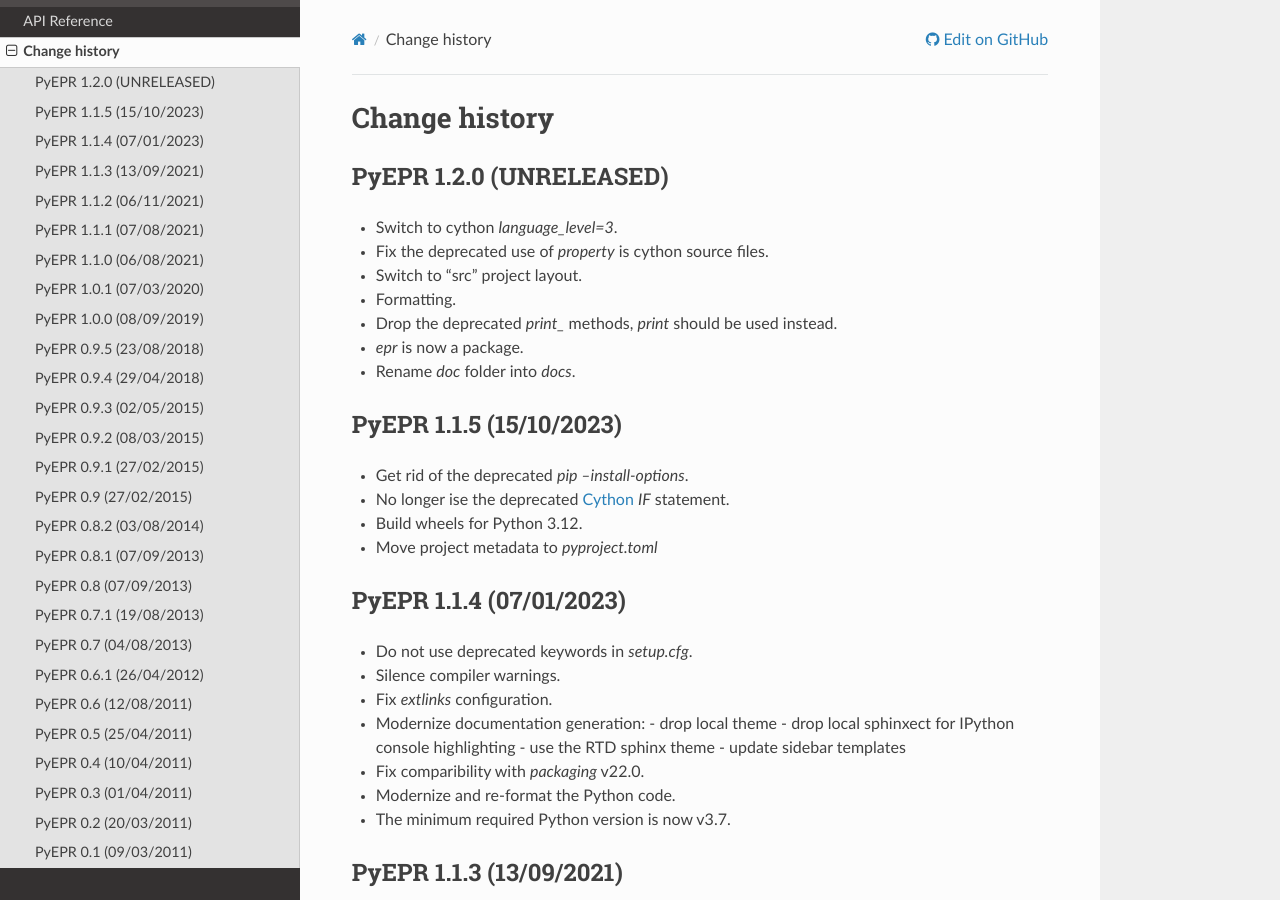
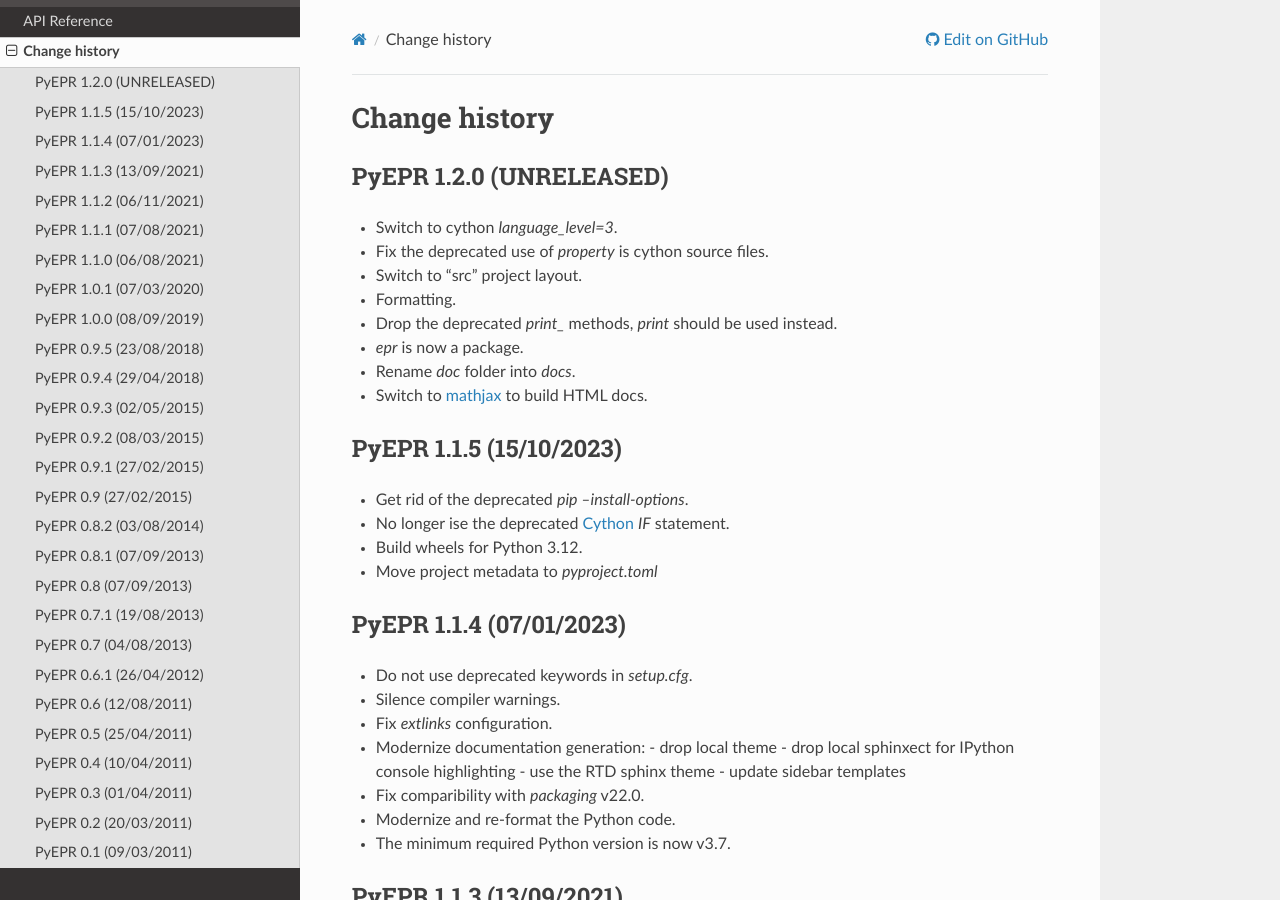
Before and after one commit to avalentino/pyepr, a Sphinx documentation site: the page built from docs/NEWS.rst, in a window 1280 px wide and 900 px high. Built offline with Sphinx 7.4.7 and the Read the Docs theme 3.1.0, drawn with Linux system fonts in a browser that asks for light colours; formulas are drawn with MathJax 3.

Commit message:
Swith to mathjax

```diff
--- a/docs/NEWS.rst
+++ b/docs/NEWS.rst
@@ -12,6 +12,9 @@
 * Drop the deprecated `print_` methods, `print` should be used instead.
 * `epr` is now a package.
 * Rename `doc` folder into `docs`.
+* Switch to mathjax_ to build HTML docs.
+
+.. _mathjax: https://www.mathjax.org
 
 
 PyEPR 1.1.5 (15/10/2023)
--- a/docs/conf.py
+++ b/docs/conf.py
@@ -40,7 +40,7 @@
     "sphinx.ext.intersphinx",
     "sphinx.ext.todo",
     "sphinx.ext.viewcode",
-    "sphinx.ext.imgmath",
+    "sphinx.ext.mathjax",
     "sphinx_rtd_theme",
     "IPython.sphinxext.ipython_console_highlighting",
     "IPython.sphinxext.ipython_directive",
```
